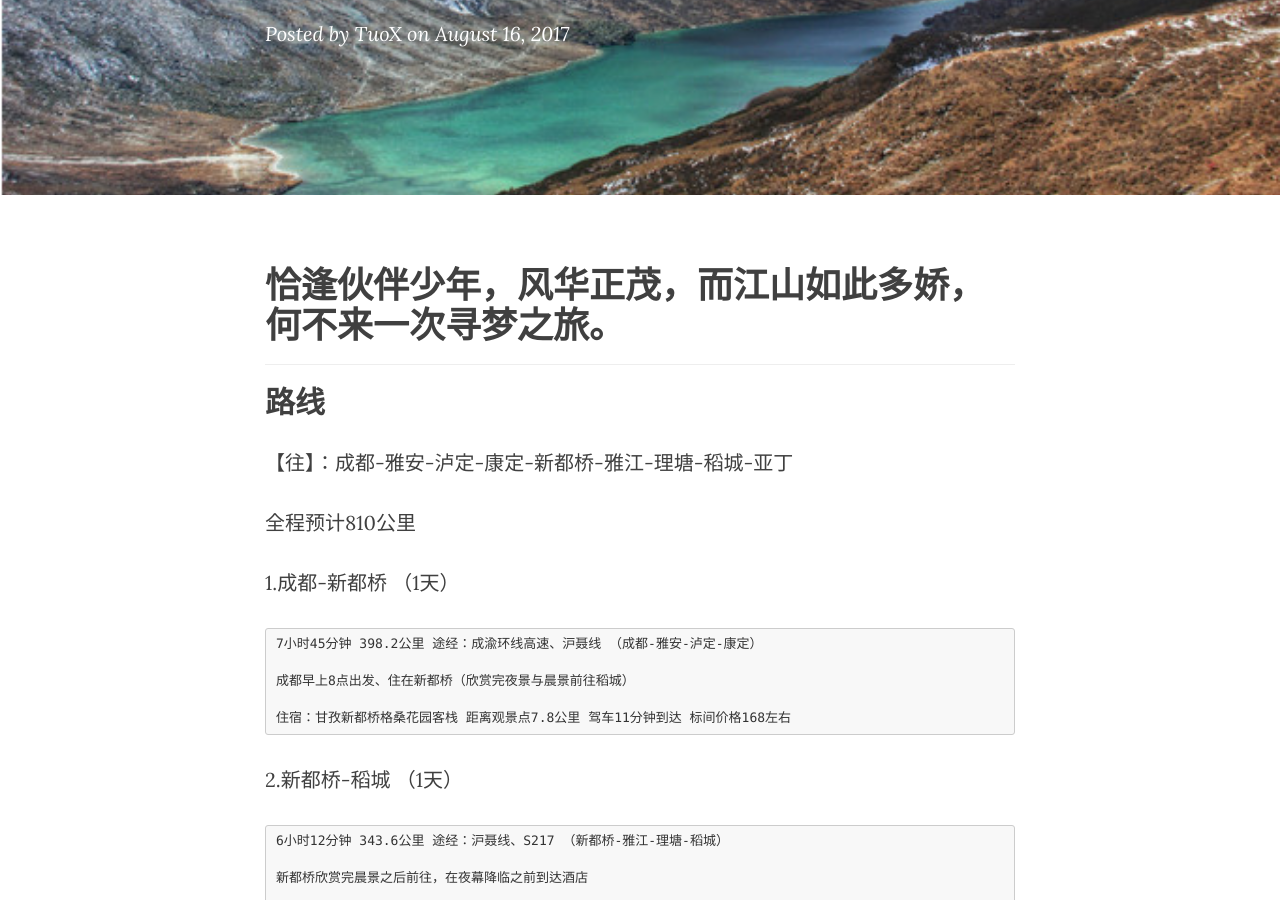
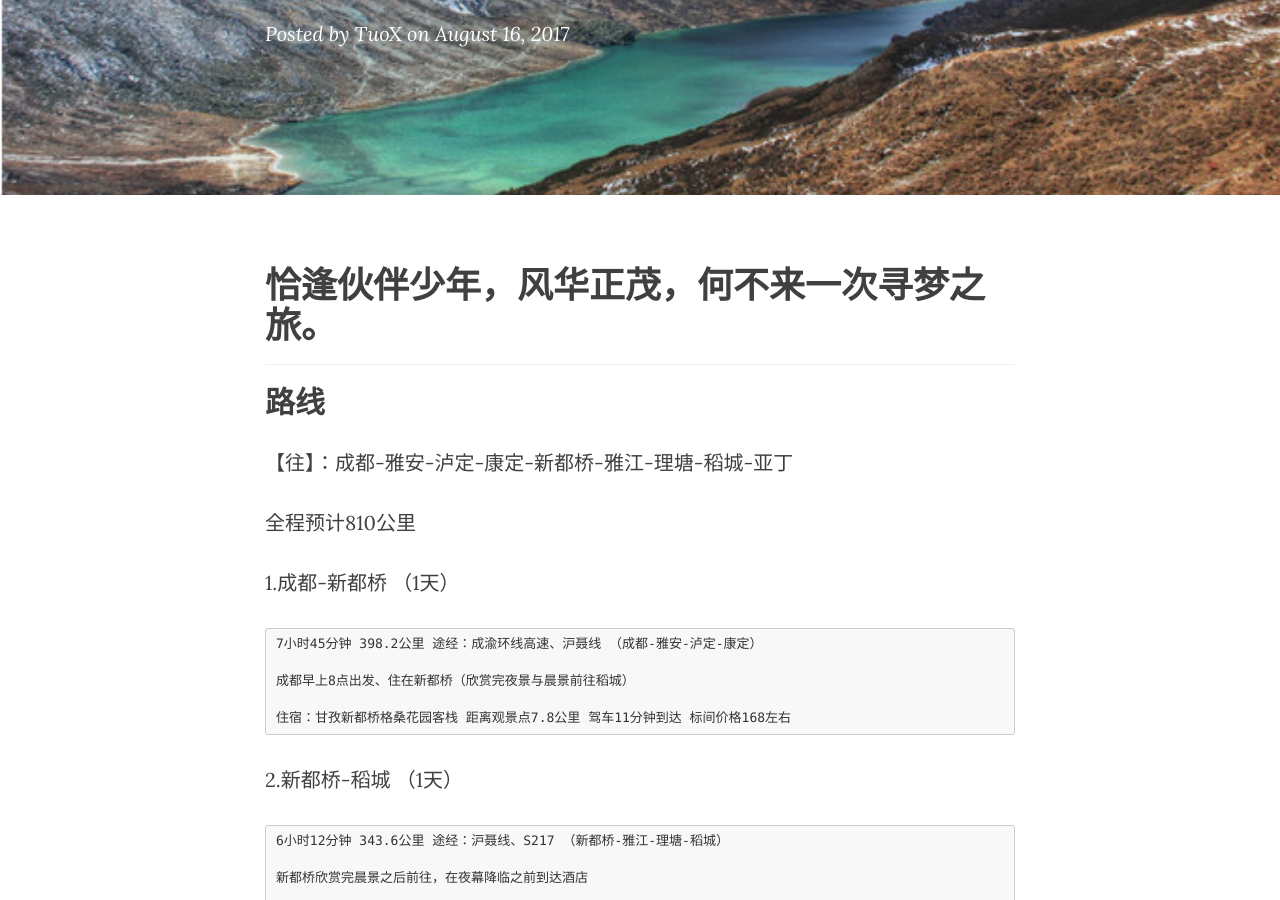
Before and after one commit to linzhiming0826/linzhiming0826.github.io, a Jekyll site: the page built from _posts/2017-08-16-self-driving.markdown, in a window 1280 px wide and 900 px high, scrolled down 341 px. Built offline with Jekyll 4.4.1, drawn with Linux system fonts in a browser that asks for light colours; nearby versions of some CDN libraries; comment, search, counter and statistics services are not loaded.

Commit message:
修改文案

```diff
--- a/_posts/2017-08-16-self-driving.markdown
+++ b/_posts/2017-08-16-self-driving.markdown
@@ -7,7 +7,7 @@ author:     "TuoX"
 header-img: "img/post-24/bg.png"
 ---
 
-# 恰逢伙伴少年，风华正茂，而江山如此多娇，何不来一次寻梦之旅。
+# 恰逢伙伴少年，风华正茂，何不来一次寻梦之旅。
 
 ***
 
```
